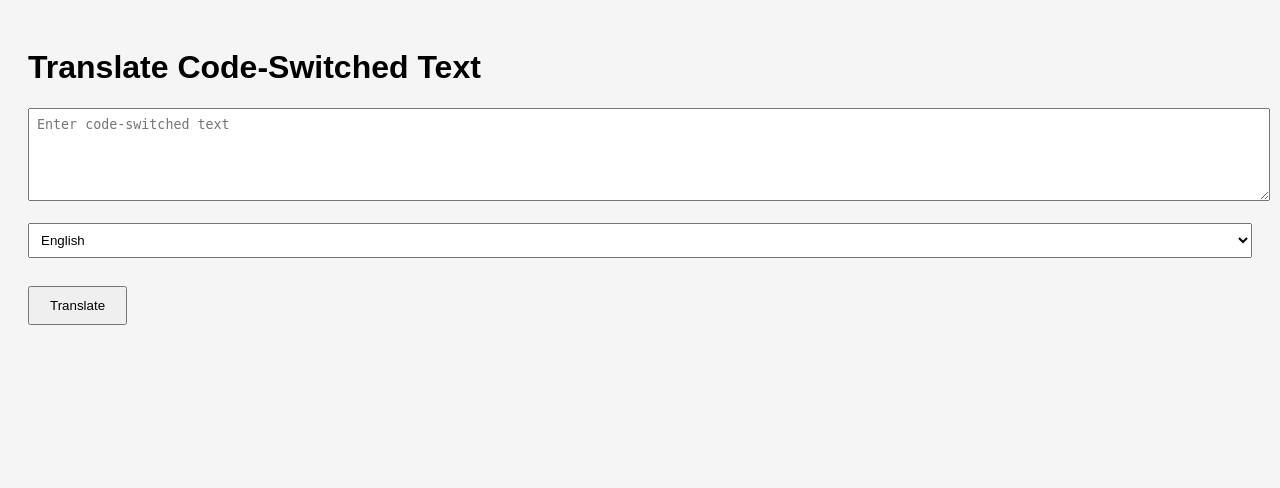
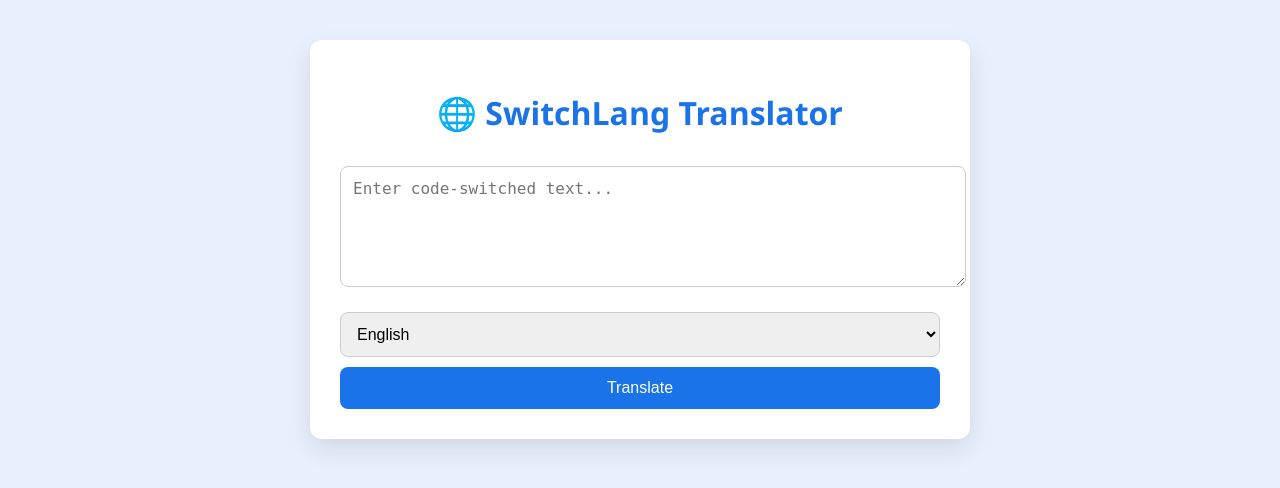
Before and after one commit to Sricharangardas/SwitchLang, a Django app: page / in a window 1280 px wide. Shown: the top 488 px of the page. Run offline with Django 5.2, Linux system fonts and the light colour scheme.

Commit message:
changed frontend layout

```diff
--- a/SwitchLang/SwitchLang/static/css/style.css
+++ b/SwitchLang/SwitchLang/static/css/style.css
@@ -1,13 +1,73 @@
 body {
-    font-family: Arial, sans-serif;
-    padding: 20px;
-    background-color: #f5f5f5;
+    font-family: 'Segoe UI', sans-serif;
+    background-color: #e8f0fe;
+    margin: 0;
+    padding: 0;
   }
+
+  .container {
+    max-width: 600px;
+    margin: 40px auto;
+    background: #fff;
+    padding: 30px;
+    border-radius: 12px;
+    box-shadow: 0 10px 25px rgba(0,0,0,0.1);
+  }
+
+  h1 {
+    text-align: center;
+    color: #1a73e8;
+  }
+
   textarea, select {
     width: 100%;
-    padding: 8px;
+    padding: 12px;
+    margin: 10px 0;
+    border: 1px solid #ccc;
+    border-radius: 8px;
+    font-size: 16px;
   }
+
   button {
-    padding: 10px 20px;
+    width: 100%;
+    padding: 12px;
+    background-color: #1a73e8;
+    color: white;
+    border: none;
+    border-radius: 8px;
+    font-size: 16px;
+    cursor: pointer;
+    transition: background 0.3s ease;
+  }
+
+  button:hover {
+    background-color: #0c5dc0;
+  }
+
+  #loader {
+    text-align: center;
     margin-top: 10px;
+    font-size: 14px;
+    color: #555;
   }
+
+  .hidden {
+    display: none;
+  }
+
+  .result {
+    margin-top: 30px;
+    background: #f1f8ff;
+    padding: 20px;
+    border-left: 5px solid #1a73e8;
+    border-radius: 8px;
+  }
+
+  .fade-in {
+    animation: fadeIn 1s ease-in-out;
+  }
+
+  @keyframes fadeIn {
+    from {opacity: 0;}
+    to {opacity: 1;}
+  }
--- a/SwitchLang/SwitchLang/static/js/script.js
+++ b/SwitchLang/SwitchLang/static/js/script.js
@@ -0,0 +1,8 @@
+document.addEventListener('DOMContentLoaded', function () {
+    const form = document.getElementById('translateForm');
+    const loader = document.getElementById('loader');
+
+    form.addEventListener('submit', function () {
+      loader.classList.remove('hidden');
+    });
+  });
--- a/SwitchLang/SwitchLang/templates/index.html
+++ b/SwitchLang/SwitchLang/templates/index.html
@@ -1,26 +1,35 @@
 {% load static %}
 <!DOCTYPE html>
-<html>
+<html lang="en">
 <head>
+  <meta charset="UTF-8">
   <title>SwitchLang Translator</title>
-  <link rel="stylesheet" type="text/css" href="{% static 'css/style.css' %}">
+  <link rel="stylesheet" href="{% static 'css/style.css' %}">
+  <script src="{% static 'js/script.js' %}" defer></script>
 </head>
 <body>
-  <h1>Translate Code-Switched Text</h1>
-  <form method="POST">
+  <div class="container">
+    <h1>🌐 SwitchLang Translator</h1>
+    <form method="POST" id="translateForm">
       {% csrf_token %}
-    <textarea name="text" rows="5" cols="60" placeholder="Enter code-switched text"></textarea><br><br>
+      <textarea name="text" rows="5" placeholder="Enter code-switched text..."></textarea>
+
       <select name="target_lang">
         <option value="en_XX">English</option>
         <option value="hi_IN">Hindi</option>
         <option value="es_XX">Spanish</option>
-    </select><br><br>
+      </select>
+
       <button type="submit">Translate</button>
+      <div id="loader" class="hidden">🔄 Translating...</div>
     </form>
 
     {% if translation %}
-    <h2>Translation:</h2>
+      <div class="result fade-in">
+        <h2>✅ Translation:</h2>
         <p>{{ translation }}</p>
+      </div>
     {% endif %}
+  </div>
 </body>
 </html>
```
Lines whose indentation alone changed are shown as unchanged.
